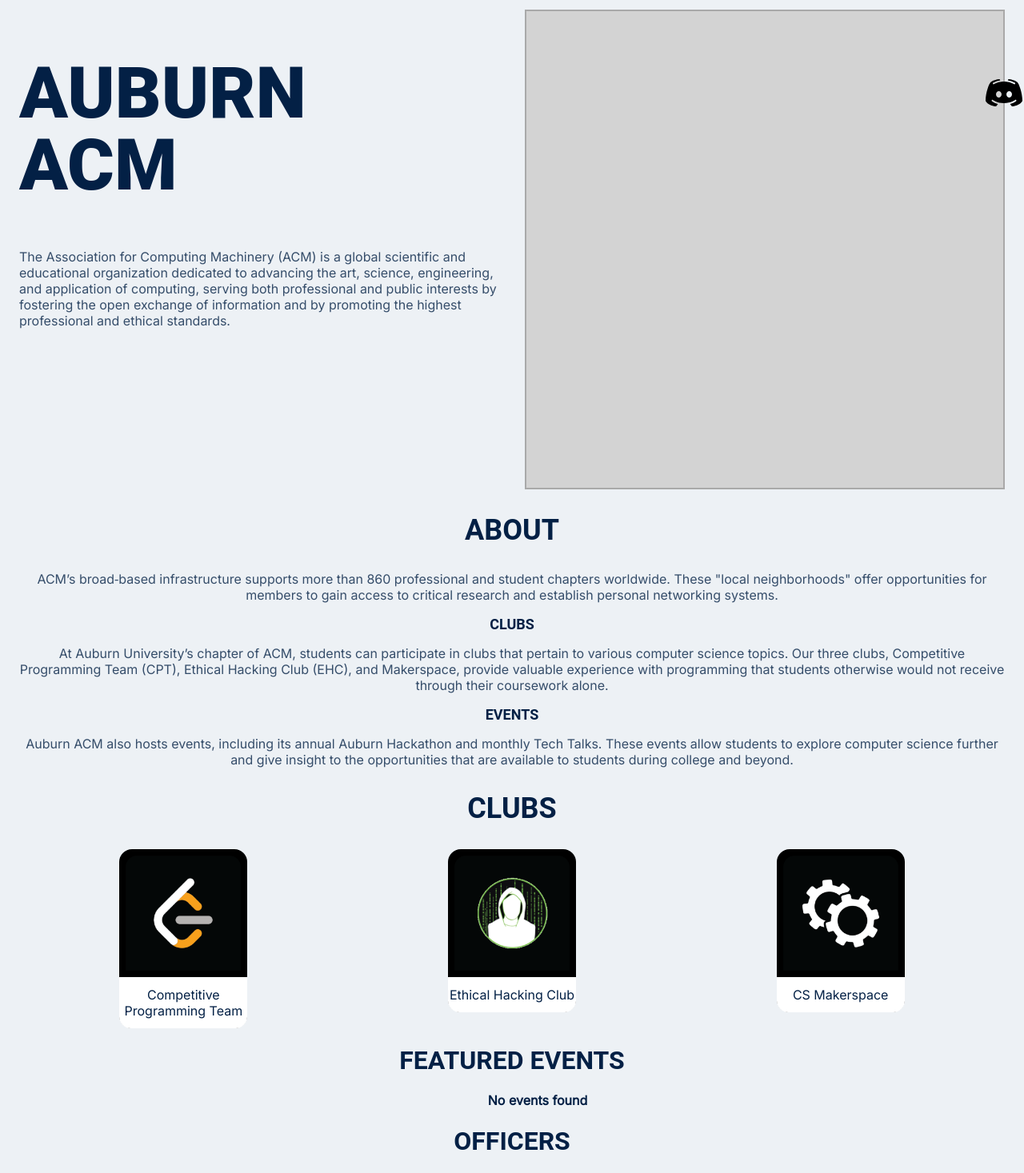
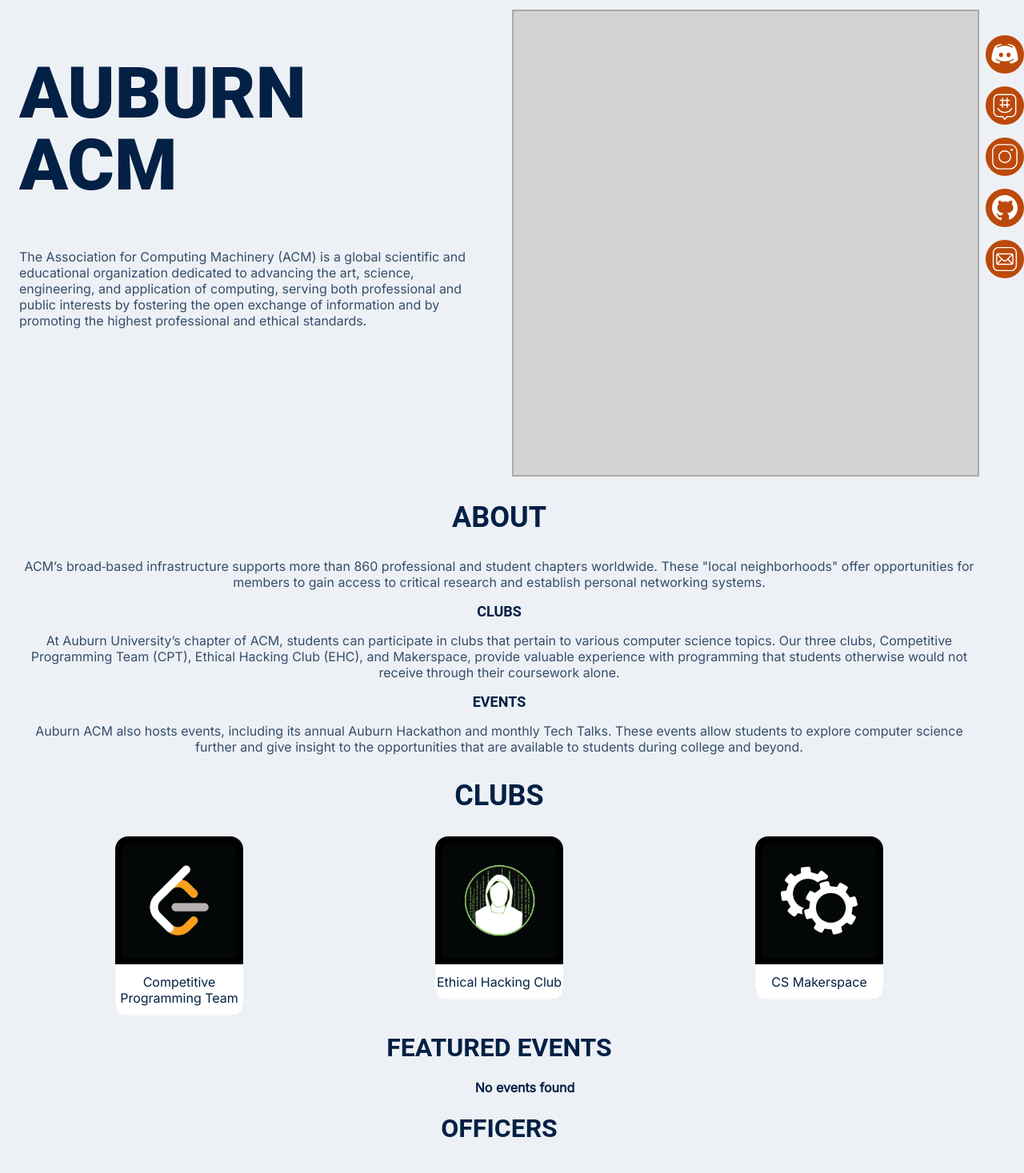
Before and after one commit to Auburn-ACM/acmsite, a Django app: template acmsite/templates/acmsite/index.html in a window 1280 px wide. Shown: the part 68-1535 px from the top of the page at 80% size. After the commit the page ends 1490 px from the top, so only its background shows below. Run offline with Django 3.2, Linux system fonts and the light colour scheme; the template is opened without the code that fills it, so the values that code supplies are empty.

Commit message:
finished sidebar

```diff
--- a/acmsite/static/acmsite/style.css
+++ b/acmsite/static/acmsite/style.css
@@ -159,14 +159,20 @@ a {
 .mt-5{
     margin-top: 5rem;
 }
-.ml-1{
+.ml-1 {
     margin-left: 1rem;
+}
+.mr-2 {
+    margin-right: 2rem;
 }
 
 /* PADDING CLASSES */
 .px-1{
     padding-left: 1rem;
     padding-right: 1rem;
+}
+.p-0\.25 {
+    padding: 0.25rem !important;
 }
 
 /* LENGHT AND WIDTH */
@@ -284,9 +290,24 @@ a {
 
 .sidebar {
     position: fixed;
-    top: 10rem;
+    display: flex;
+    flex-direction: column;
+    gap: 1rem;
+    top: 7rem;
     right: 0;
     z-index: 100;
+}
+.sidebar-button {
+    background-color: var(--au-orange);
+    color: white;
+    border-radius: 50%;
+    width: 3rem;
+    height: 3rem;
+    padding: 0.4rem;
+}
+.sidebar img {
+    width: 100%;
+    height: 100%;
 }
 
 #big-auacm {
--- a/acmsite/templates/acmsite/base.html
+++ b/acmsite/templates/acmsite/base.html
@@ -32,9 +32,21 @@
       <div class="sidebar-button">
         <img src="{% static 'acmsite/discord.svg' %}" alt="discord" />
       </div>
+      <div class="sidebar-button">
+        <img src="{% static 'acmsite/groupme.svg' %}" alt="groupme" />
+      </div>
+      <div class="sidebar-button">
+        <img src="{% static 'acmsite/instagram.svg' %}" alt="instagram" />
+      </div>
+      <div class="sidebar-button p-0.25">
+        <img src="{% static 'acmsite/github.svg' %}" alt="github" />
+      </div>
+      <div class="sidebar-button">
+        <img src="{% static 'acmsite/mail.svg' %}" alt="email" />
+      </div>
     </div>
     {% comment %} TODO figure out semantic HTML tag for this {% endcomment %}
-    <div class="mt-5">
+    <div class="mt-5 mr-2">
       {% block content %} {% endblock %}
     </div>
   </body>
```
Also changed, not shown: acmsite/static/acmsite/discord.svg, acmsite/static/acmsite/github.svg, acmsite/static/acmsite/groupme.svg, acmsite/static/acmsite/instagram.svg, acmsite/static/acmsite/mail.svg.
